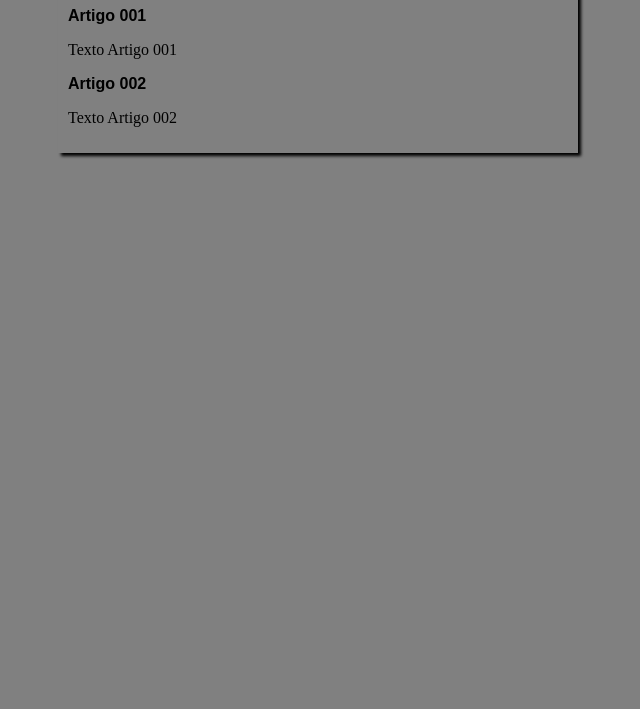
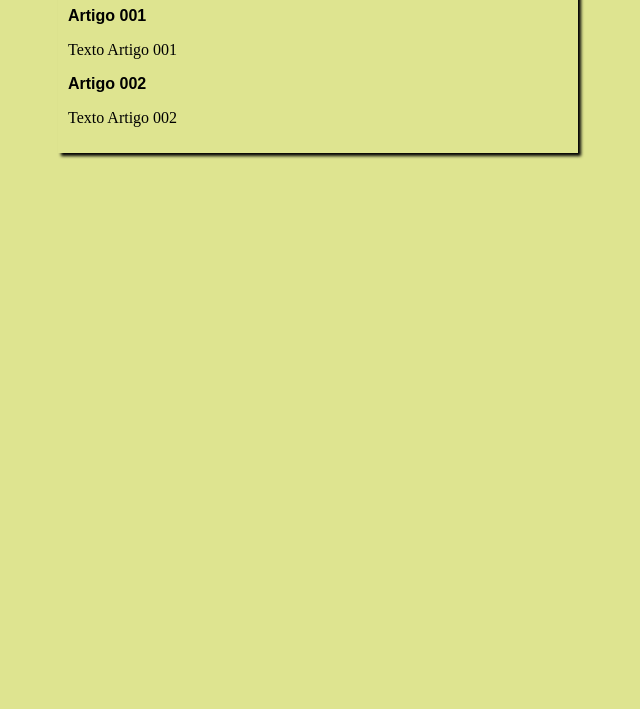
Before and after one commit to Menezes-G/Projeto-Site, a plain HTML site: page index.html in a window 1280 px wide. Shown: the part 91-800 px from the top of the page, without its empty margins (322-962 px from the left). Drawn offline with Linux system fonts and the light colour scheme.

Commit message:
Update style.css

```diff
--- a/estilos/style.css
+++ b/estilos/style.css
@@ -4,11 +4,11 @@ h2{
 }
 
 body{
-    background-color: gray;
+    background-color: rgb(222, 228, 144);
 }
 
 main{
-    background-color: gray;
+    background-color: rgb(222, 228, 144);
     width: 500px;
     margin: auto;
     padding: 10px;
```
